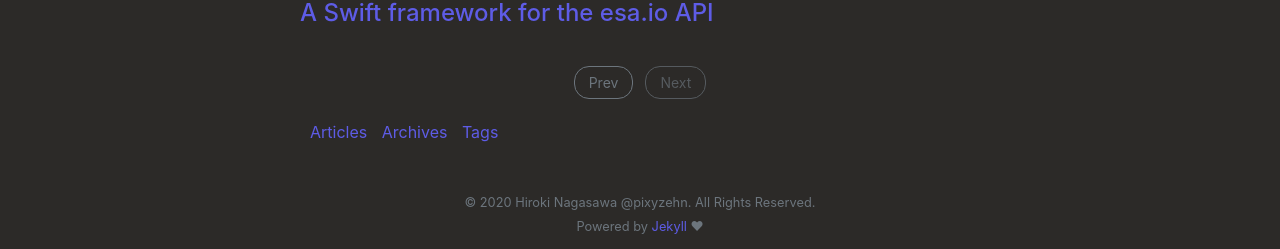
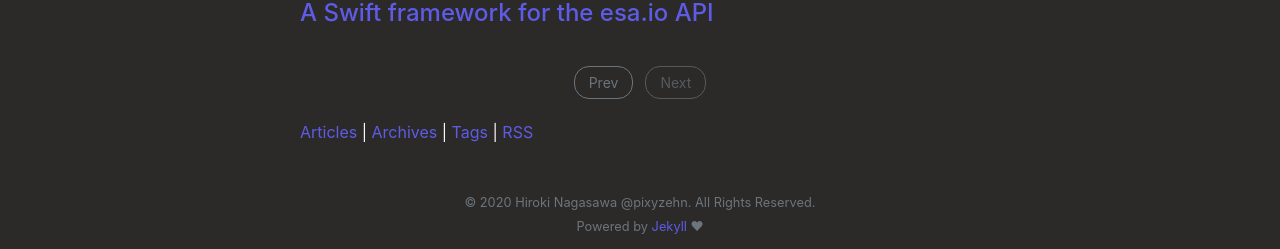
Before and after one commit to pixyzehn/pixyzehn.com, a Jekyll site: the page built from articles/index.html, in a window 1280 px wide. Shown: the part 954-1203 px from the top of the page. Built offline with Jekyll 4.4.1, drawn with Linux system fonts in a browser that asks for light colours; the list of posts is cut into pages by our own code.

Commit message:
Improve post internal links

```diff
--- a/_includes/post_internal_links.html
+++ b/_includes/post_internal_links.html
@@ -1,7 +1,9 @@
 <div class="post-internal-links">
-    <li>
-        <a class="post-internal-link" href="/articles">Articles</a>
-        <a class="post-internal-link" href="/archives">Archives</a>
-        <a class="post-internal-link" href="/tags">Tags</a>
-    </li>
+   <a href="/articles">Articles</a>
+    |
+   <a href="/archives">Archives</a>
+    |
+   <a href="/tags">Tags</a>
+    |
+   <a href="/feed.xml">RSS</a>
 </div>
```
